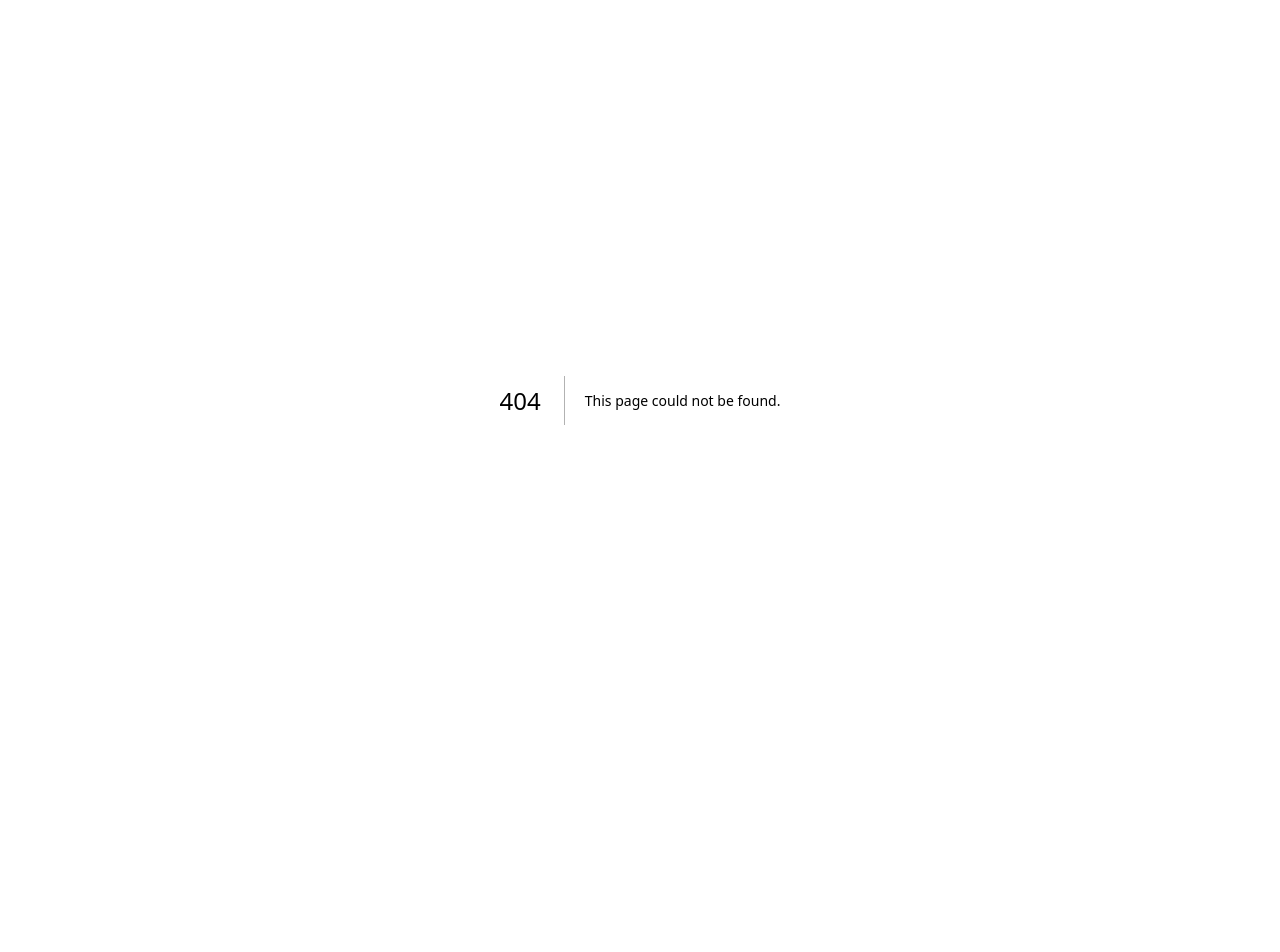
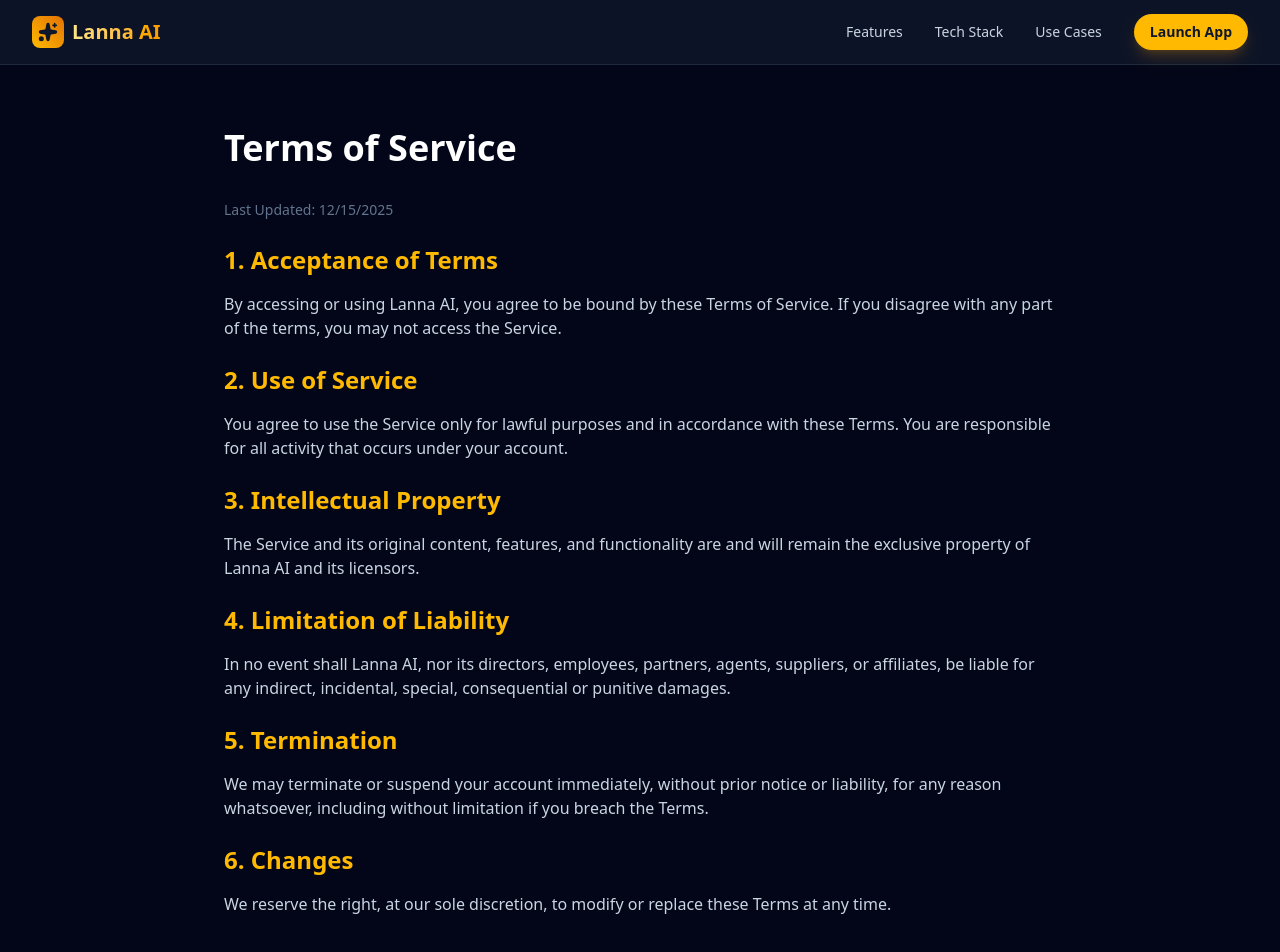
Before and after one commit to AI-for-ART-Ceramic/landingpage, a Next.js app: page /terms-of-service in a window 1280 px wide. Before the commit this address had no page. Shown: the top 952 px of the page. Before the commit the page ends 800 px from the top, so only its background shows below. Built offline with nearby package versions, Linux system fonts and the light colour scheme.

Commit message:
feat: add Terms of Service page, Vercel deployment guide, and project plan.

```diff
--- /dev/null
+++ b/src/app/terms-of-service/page.tsx
@@ -0,0 +1,59 @@
+import Navbar from "@/components/Navbar";
+import Footer from "@/components/Footer";
+
+export default function TermsOfService() {
+    return (
+        <main className="min-h-screen bg-slate-950 text-slate-300 font-sans">
+            <Navbar />
+            <div className="max-w-4xl mx-auto px-4 sm:px-6 lg:px-8 py-32">
+                <h1 className="text-4xl font-bold text-white mb-8">Terms of Service</h1>
+                <div className="space-y-6">
+                    <p className="text-sm text-slate-500">Last Updated: {new Date().toLocaleDateString()}</p>
+
+                    <section>
+                        <h2 className="text-2xl font-semibold text-amber-400 mb-4">1. Acceptance of Terms</h2>
+                        <p>
+                            By accessing or using Lanna AI, you agree to be bound by these Terms of Service. If you disagree with any part of the terms, you may not access the Service.
+                        </p>
+                    </section>
+
+                    <section>
+                        <h2 className="text-2xl font-semibold text-amber-400 mb-4">2. Use of Service</h2>
+                        <p>
+                            You agree to use the Service only for lawful purposes and in accordance with these Terms. You are responsible for all activity that occurs under your account.
+                        </p>
+                    </section>
+
+                    <section>
+                        <h2 className="text-2xl font-semibold text-amber-400 mb-4">3. Intellectual Property</h2>
+                        <p>
+                            The Service and its original content, features, and functionality are and will remain the exclusive property of Lanna AI and its licensors.
+                        </p>
+                    </section>
+
+                    <section>
+                        <h2 className="text-2xl font-semibold text-amber-400 mb-4">4. Limitation of Liability</h2>
+                        <p>
+                            In no event shall Lanna AI, nor its directors, employees, partners, agents, suppliers, or affiliates, be liable for any indirect, incidental, special, consequential or punitive damages.
+                        </p>
+                    </section>
+
+                    <section>
+                        <h2 className="text-2xl font-semibold text-amber-400 mb-4">5. Termination</h2>
+                        <p>
+                            We may terminate or suspend your account immediately, without prior notice or liability, for any reason whatsoever, including without limitation if you breach the Terms.
+                        </p>
+                    </section>
+
+                    <section>
+                        <h2 className="text-2xl font-semibold text-amber-400 mb-4">6. Changes</h2>
+                        <p>
+                            We reserve the right, at our sole discretion, to modify or replace these Terms at any time.
+                        </p>
+                    </section>
+                </div>
+            </div>
+            <Footer />
+        </main>
+    );
+}
```
